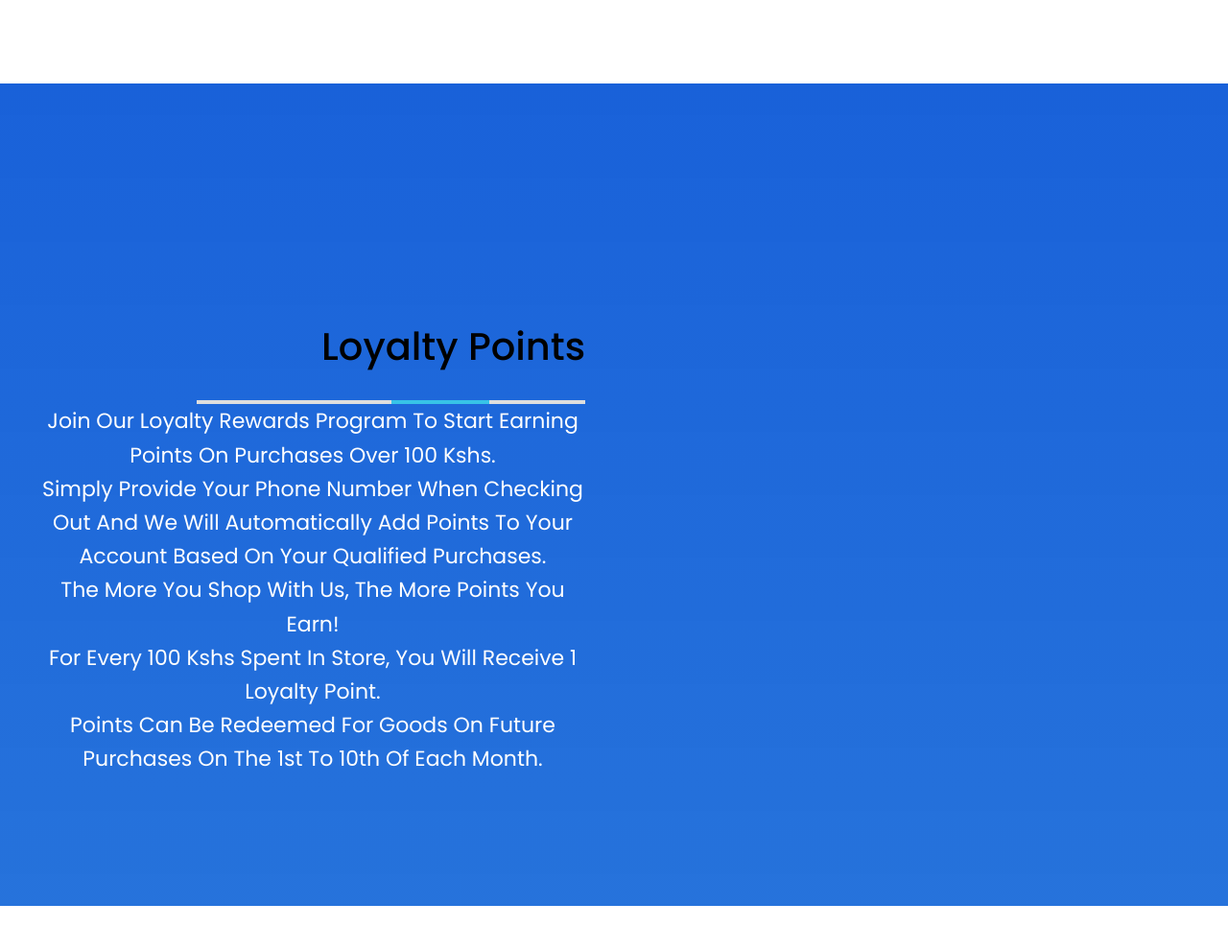
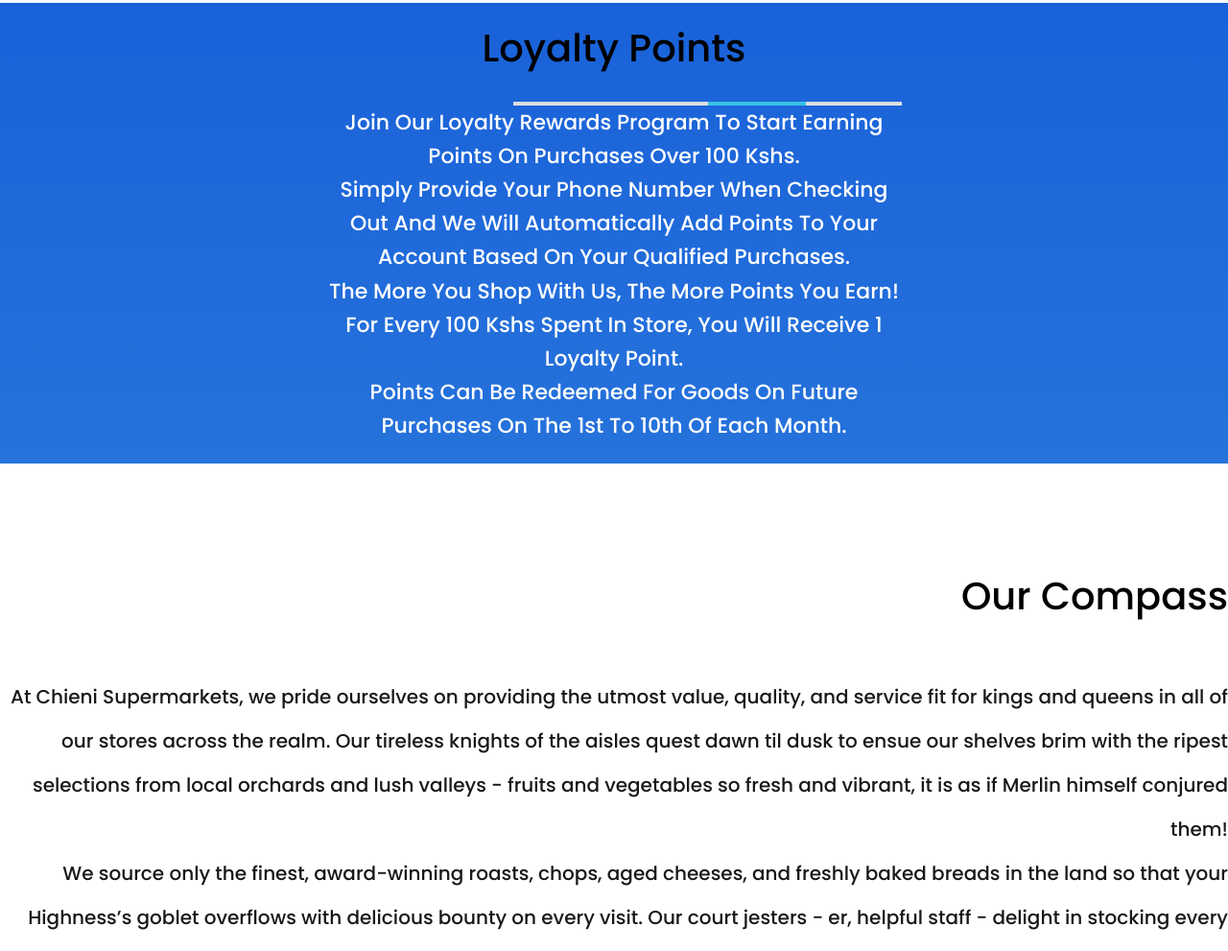
Before and after one commit to Anthony64M/Chieni, a plain HTML site: page index.html in a window 1280 px wide. Shown: the part 3520-4511 px from the top of the page at 96% size. Drawn offline with Linux system fonts and the light colour scheme.

Commit message:
edit compass

```diff
--- a/index.html
+++ b/index.html
@@ -122,9 +122,9 @@
 
         <!-- services section -->
         <section id = "services" class = "services py">
-            <div class = "container">
+            <div class = "container-two">
                 <div class = "section-head text-center">
-                    <h2 class = "lead">Services</h2>
+                    <h2 class = "lead" >Services</h2>
                     <p class = "text text-lg">Chieni Pride</p>
                     <div class = "line-art flex">
                         <div></div>
@@ -163,7 +163,7 @@
                     </article>
                     <article class="service-item" style="margin: 0 auto">
                         <div class="icon">
-                          <img src="./images/butchery.png">
+                          <img src="./images/butchery.jpeg">
                         </div>
                         <h3>Butchery</h3>
                         <p class="text text-sm">
@@ -178,34 +178,32 @@
         <!-- end of services section -->
 
         <!-- banner two section -->
-        <section id = "loyal" class = "banner-two text-center">
-            <div class = "container grid">
-                <div class = "about-left text-center">
-                    <div class = "section-head">
-                        <h2>Loyalty Points</h2>
-                        <div class = "border-line"></div>
-                    </div>
-                    <div class = "banner-two-right">
+        <section id = "loyal" class = "banner-one text-center">
+            <div class = "container text-white">
+                <div class = "section-head" style="color: black;">
+                    <h2>Loyalty Points</h2>
+                    <div class = "border-line"></div>
+                </div>
+                <div class = "banner-two-right">
                     <p class = "lead text-white text-center">Join our loyalty rewards program to start earning points on purchases over 100 Kshs. <br>Simply provide your phone number when checking out and we will automatically add points to your account based on your qualified purchases.<br> The more you shop with us, the more points you earn! <br>For every 100 Kshs spent in store, you will receive 1 loyalty point. <br>Points can be redeemed for goods on future purchases on the 1st to 10th of each month.</p>
                 </div>
+            </div>
         </section>
         <!-- end of banner two section -->
 
         <!-- Corporate section -->
-        <section id = "compass" class = "about py">
-            <div class = "about-inner">
-                <div class = "container grid">
+        <section id = "compass" class = "about pytext-center">
+                <div class = "container-two grid-two">
                     <div class = "about-left text-center">
                         <div class = "section-head">
-                            <h2>Our Compass</h2>
-                            <div class = "border-line"></div>
+                            <h2 style="text-align: right">Our Compass</h2>
+                            <!-- <div class = "border-line"></div> -->
                         </div>
-                        <p class = "text text-lg">Lorem ipsum dolor sit amet consectetur adipisicing elit. Recusandae molestias delectus facilis, temporibus eum consectetur, a debitis exercitationem quae distinctio aliquid ea ipsam vitae esse amet soluta maxime dolorem? Inventore ut maiores illo ipsum nisi, nulla eligendi unde reiciendis quod voluptas velit sit voluptate perferendis cum pariatur molestiae tenetur repellat!</p>
-                    </div>
-                    <div class = "about-right flex">
-                        <div class = "img">
-                            <img src = "images/about-img.png">
-                        </div>
+                        <p class = "text text-lg">At Chieni Supermarkets, we pride ourselves on providing the utmost value, quality, and service fit for kings and queens in all of our stores across the realm. Our tireless knights of the aisles quest dawn til dusk to ensue our shelves brim with the ripest selections from local orchards and lush valleys - fruits and vegetables so fresh and vibrant, it is as if Merlin himself conjured them!
+
+                            <br>We source only the finest, award-winning roasts, chops, aged cheeses, and freshly baked breads in the land so that your Highness’s goblet overflows with delicious bounty on every visit. Our court jesters - er, helpful staff - delight in stocking every manner of potion and elixir to meet your household needs.
+
+                            <br>We oath our allegiance to supporting businesses in the community that so loyally pledges its patronage. Please sire, do not hesitate to provide feedback so we may ever improve Chieni's Castle of Goods and consistently surpass the needs of royalty like yourself!</p>
                     </div>
                 </div>
             </div>
```
